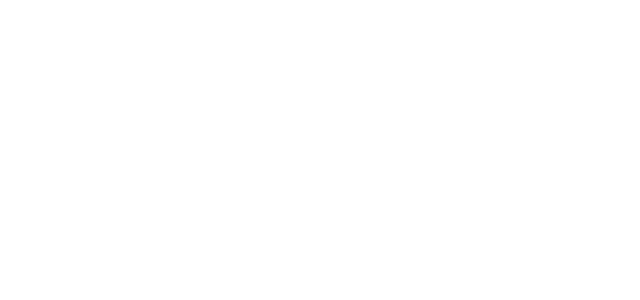
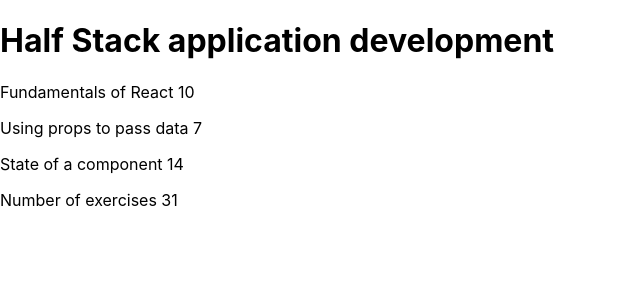
Before and after one commit to laurielim/fullstackopen, a React (Create React App) app in the folder part1/courseinfo/: page / in a window 1280 px wide. Shown: the top 300 px of the page, without its empty margins (0-640 px from the left). Built offline with nearby package versions, Linux system fonts and the light colour scheme.

Commit message:
1.1: course information, step1

```diff
--- a/part1/courseinfo/src/App.css
+++ /dev/null
@@ -1,38 +0,0 @@
-.App {
-  text-align: center;
-}
-
-.App-logo {
-  height: 40vmin;
-  pointer-events: none;
-}
-
-@media (prefers-reduced-motion: no-preference) {
-  .App-logo {
-    animation: App-logo-spin infinite 20s linear;
-  }
-}
-
-.App-header {
-  background-color: #282c34;
-  min-height: 100vh;
-  display: flex;
-  flex-direction: column;
-  align-items: center;
-  justify-content: center;
-  font-size: calc(10px + 2vmin);
-  color: white;
-}
-
-.App-link {
-  color: #61dafb;
-}
-
-@keyframes App-logo-spin {
-  from {
-    transform: rotate(0deg);
-  }
-  to {
-    transform: rotate(360deg);
-  }
-}
--- a/part1/courseinfo/src/App.js
+++ b/part1/courseinfo/src/App.js
@@ -1,10 +1,23 @@
-import './App.css';
+import React from 'react';
+import Header from './components/Header'
+import Content from './components/Content'
+import Total from './components/Total'
 
-function App() {
-  return (
-    <div className="App">
-    </div>
-  );
+
+const App = () => {
+  const course = 'Half Stack application development'
+  const part1 = 'Fundamentals of React'
+  const exercises1 = 10
+  const part2 = 'Using props to pass data'
+  const exercises2 = 7
+  const part3 = 'State of a component'
+  const exercises3 = 14
+
+  return (<div>
+  <Header course={course} />
+  <Content part1={part1} part2={part2} part3={part3} exercises1={exercises1} exercises2={exercises2} exercises3={exercises3} />
+  <Total exercises1={exercises1} exercises2={exercises2} exercises3={exercises3} />
+</div>)
 }
 
-export default App;
+export default App
--- /dev/null
+++ b/part1/courseinfo/src/components/Content.js
@@ -0,0 +1,19 @@
+import React from "react";
+
+const Content = ({part1, part2, part3, exercises1, exercises2, exercises3}) => {
+    return (
+    <>
+        <p>
+            {part1} {exercises1}
+        </p>
+        <p>
+            {part2} {exercises2}
+        </p>
+        <p>
+            {part3} {exercises3}
+        </p>
+    </>)
+
+}
+
+export default Content
--- /dev/null
+++ b/part1/courseinfo/src/components/Header.js
@@ -0,0 +1,8 @@
+import React from "react";
+
+const Header = ({course}) => {
+    return  <h1>{course}</h1>
+
+}
+
+export default Header
--- /dev/null
+++ b/part1/courseinfo/src/components/Total.js
@@ -0,0 +1,7 @@
+import React from "react";
+
+const Total = ({exercises1, exercises2, exercises3}) => {
+    return <p>Number of exercises {exercises1 + exercises2 + exercises3}</p>
+}
+
+export default Total
```
